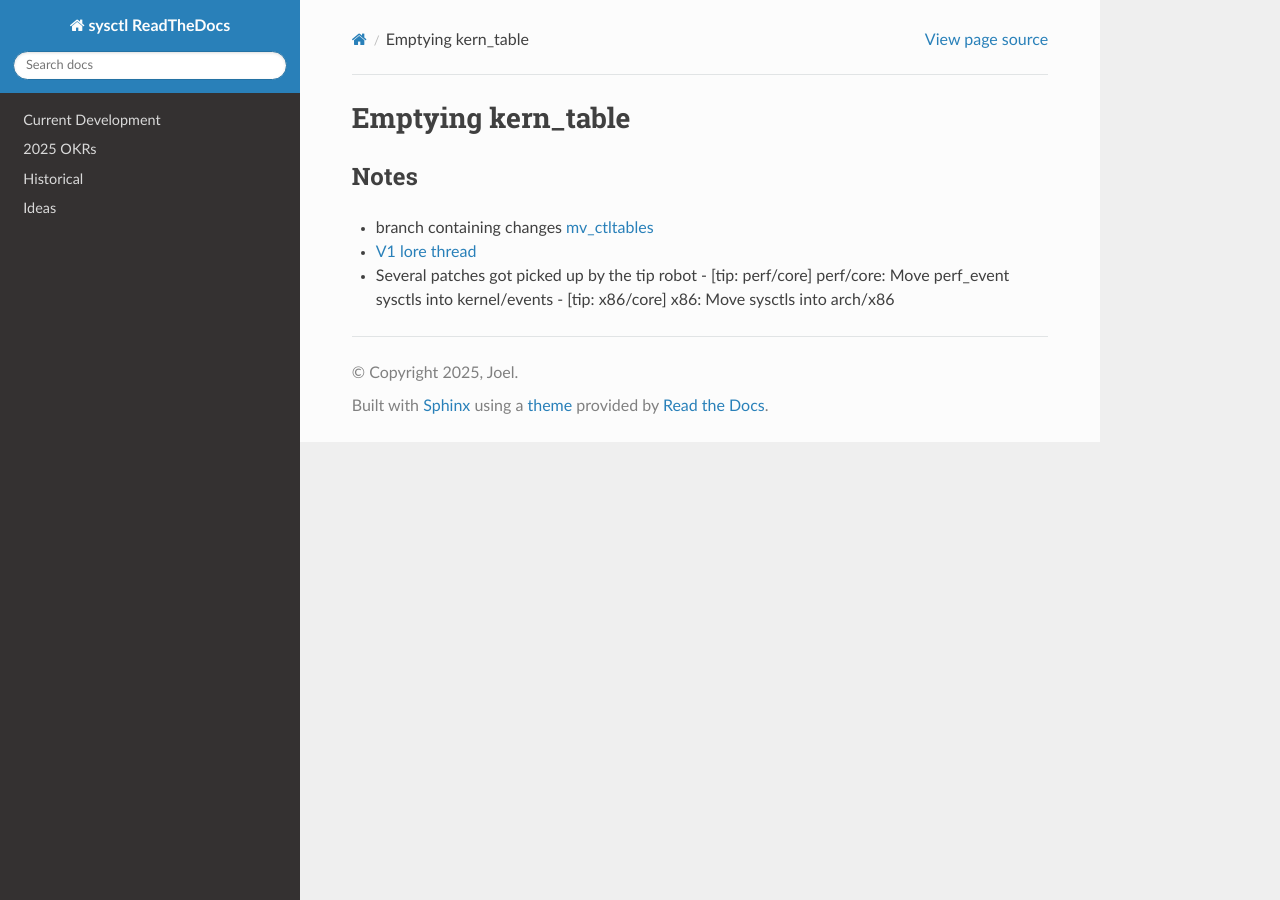
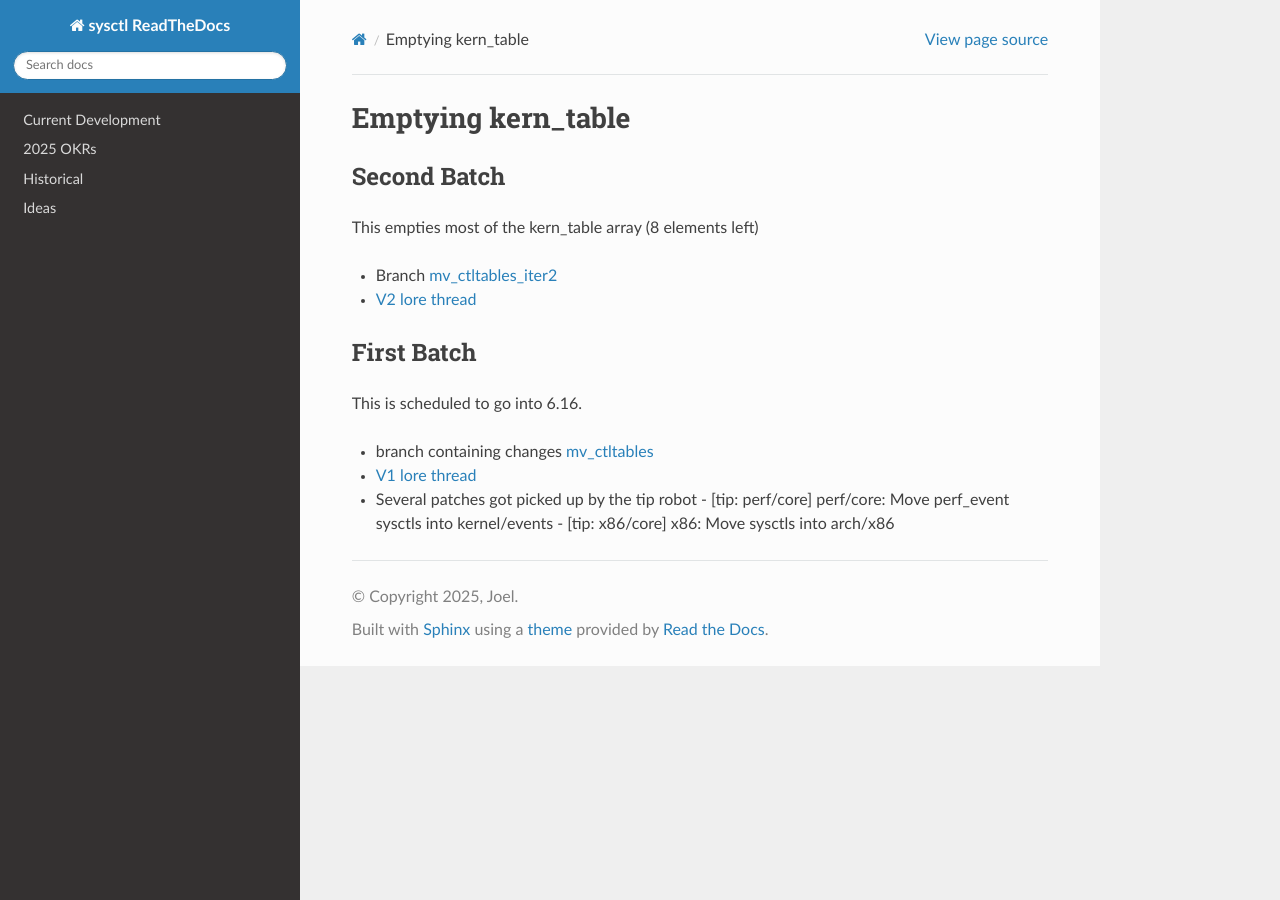
Before and after one commit to Joelgranados/sysctl_dev_rtd, a Sphinx documentation site: the page built from docs/kern_table.rst, in a window 1280 px wide. Built offline with Sphinx 7.4.7 and the Read the Docs theme 3.1.0, drawn with Linux system fonts in a browser that asks for light colours.

Commit message:
Batch update flapping tail fin
Signed-off-by: Joel Granados <joel.granados@kernel.org>

```diff
--- a/docs/kern_table.rst
+++ b/docs/kern_table.rst
@@ -4,15 +4,28 @@
 Emptying kern_table
 ===================
 
-Notes
-=====
+Second Batch
+============
+This empties most of the kern_table array (8 elements left)
+
+* Branch `mv_ctltables_iter2`_
+* `V2 lore thread`_
+
+.. _V2 lore thread:
+  https://lore.kernel.org/all/20250509-jag-mv_ctltables_iter2-v1-0-d0ad83f5f4c3@kernel.org
+.. _mv_ctltables_iter2:
+  https://git.kernel.org/pub/scm/linux/kernel/git/joel.granados/linux.git/log/?h=jag/mv_ctltables_iter2
+
+First Batch
+===========
+This is scheduled to go into 6.16.
+
 * branch containing changes `mv_ctltables`_
 * `V1 lore thread`_
 * Several patches got picked up by the tip robot
   - [tip: perf/core] perf/core: Move perf_event sysctls into kernel/events
   - [tip: x86/core] x86: Move sysctls into arch/x86
 
-
 .. _V1 lore thread:
    https://lore.kernel.org/all/20250218-jag-mv_ctltables-v1-0-cd3698ab8d29@kernel.org
 .. _mv_ctltables:
```
Also changed, not shown: docs/release.rst (+45 -30 lines).
